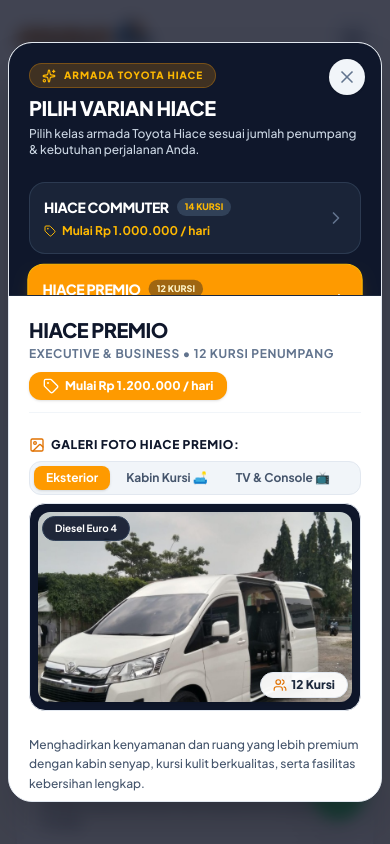
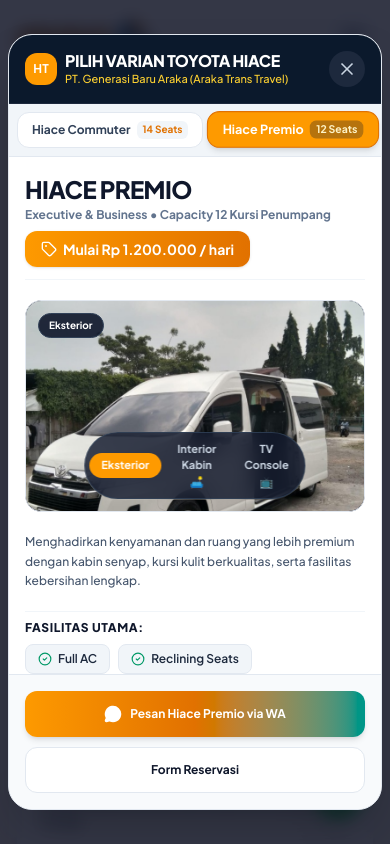
Before and after one commit to Reggyzul/PT.-GENERASI-BARU-ARAKA, a React (Vite) app: page / in a window 390 px wide. Both pictures are taken after a click on the button "PILIH VARIAN HIACE (4 VARIAN)". Shown: the part 1869-2713 px from the top of the page. Built offline with nearby package versions, Linux system fonts and the light colour scheme; a web font is replaced by a local one.

Commit message:
Simplify Hiace popup modal layout for mobile and desktop simplicity

```diff
--- a/src/components/HiaceModal.tsx
+++ b/src/components/HiaceModal.tsx
@@ -2,7 +2,7 @@
 import { Car } from '../types';
 import { HIACE_VARIANTS } from '../data/cars';
 import { motion, AnimatePresence } from 'motion/react';
-import { X, CheckCircle2, MessageCircle, Sparkles, Users, ShieldCheck, ArrowRight, ChevronRight, Tag, Info, AlertCircle, Clock, Check, FileText, Image as ImageIcon } from 'lucide-react';
+import { X, CheckCircle2, MessageCircle, Sparkles, Users, ShieldCheck, Tag, Info, AlertCircle, Clock, Check, FileText, Image as ImageIcon, ChevronRight } from 'lucide-react';
 
 interface HiaceModalProps {
   isOpen: boolean;
@@ -11,7 +11,7 @@
 }
 
 export default function HiaceModal({ isOpen, onClose, onSelectVariantToBook }: HiaceModalProps) {
-  const [selectedVariant, setSelectedVariant] = useState<Car>(HIACE_VARIANTS[1]); // Default Premio or Commuter
+  const [selectedVariant, setSelectedVariant] = useState<Car>(HIACE_VARIANTS[1]); // Default Premio
   const [activePhotoTab, setActivePhotoTab] = useState<'exterior' | 'interior' | 'luxury_tv'>('exterior');
 
   if (!isOpen) return null;
@@ -30,7 +30,6 @@
     'Alat Kebersihan Disinfektan'
   ];
 
-  // Image resolver
   const getDisplayedImage = () => {
     if (activePhotoTab === 'luxury_tv') {
       return '/hiace_premio_luxury_interior.jpg';
@@ -41,63 +40,56 @@
     return selectedVariant.image;
   };
 
-  const getDisplayedBadgeText = () => {
-    if (activePhotoTab === 'luxury_tv') return 'TV Monitor, Wooden Console & Ambient Lighting';
-    if (activePhotoTab === 'interior') return 'Kabin Interior Soft Leather Clean & Steril';
-    return selectedVariant.fuel;
-  };
-
   const isPremioOrLuxury = selectedVariant.id === 'hiace-premio' || selectedVariant.id === 'hiace-premio-luxury';
 
   return (
     <AnimatePresence>
       <div className="fixed inset-0 z-50 flex items-center justify-center p-2 sm:p-4 overflow-y-auto">
-        {/* Backdrop overlay */}
+        {/* Backdrop */}
         <motion.div
           initial={{ opacity: 0 }}
           animate={{ opacity: 1 }}
           exit={{ opacity: 0 }}
           onClick={onClose}
-          className="fixed inset-0 bg-slate-950/75 backdrop-blur-sm"
+          className="fixed inset-0 bg-slate-950/80 backdrop-blur-sm"
           id="hiace-modal-backdrop"
         />
 
-        {/* Modal Panel Container */}
+        {/* Simplified Modal Panel */}
         <motion.div
-          initial={{ opacity: 0, scale: 0.95, y: 20 }}
+          initial={{ opacity: 0, scale: 0.95, y: 15 }}
           animate={{ opacity: 1, scale: 1, y: 0 }}
-          exit={{ opacity: 0, scale: 0.95, y: 20 }}
-          className="bg-white rounded-3xl w-full max-w-5xl shadow-2xl relative overflow-hidden grid grid-cols-1 lg:grid-cols-12 z-10 my-auto border border-slate-200 max-h-[90vh]"
+          exit={{ opacity: 0, scale: 0.95, y: 15 }}
+          className="bg-white rounded-3xl w-full max-w-3xl shadow-2xl relative overflow-hidden flex flex-col z-10 my-auto border border-slate-200 max-h-[92vh]"
           id="hiace-modal-panel"
         >
-          {/* Close Button */}
+          {/* Top Header Bar */}
+          <div className="bg-[#0b192c] text-white p-4 sm:p-5 flex items-center justify-between border-b border-slate-800 shrink-0">
+            <div className="flex items-center gap-2">
+              <div className="w-8 h-8 rounded-xl bg-amber-500 flex items-center justify-center text-white font-bold text-xs">
+                HT
+              </div>
+              <div>
+                <h3 className="font-display font-black text-base sm:text-lg text-white uppercase tracking-tight leading-tight">
+                  PILIH VARIAN TOYOTA HIACE
+                </h3>
+                <p className="font-sans text-[11px] text-amber-300 font-medium">
+                  PT. Generasi Baru Araka (Araka Trans Travel)
+                </p>
+              </div>
+            </div>
+
             <button
               onClick={onClose}
-            className="absolute top-4 right-4 p-2 rounded-full bg-slate-100 hover:bg-slate-200 text-slate-500 hover:text-slate-900 transition-colors cursor-pointer z-30 shadow-sm"
+              className="p-2 rounded-full bg-slate-800 hover:bg-slate-700 text-slate-300 hover:text-white transition-colors cursor-pointer"
               id="close-hiace-modal"
             >
               <X className="w-5 h-5" />
             </button>
-
-          {/* LEFT COLUMN: VARIANT SELECTION TABS */}
-          <div className="lg:col-span-5 bg-slate-900 text-white p-5 sm:p-7 flex flex-col justify-between text-left relative overflow-y-auto border-b lg:border-b-0 lg:border-r border-slate-800 max-h-[30vh] lg:max-h-full">
-            <div className="space-y-5 relative z-10">
-
-              <div>
-                <div className="inline-flex items-center gap-2 px-3 py-1 rounded-full bg-amber-500/20 border border-amber-500/30 text-amber-400 text-[10px] font-extrabold uppercase tracking-widest mb-1.5">
-                  <Sparkles className="w-3.5 h-3.5 text-amber-400" />
-                  <span>ARMADA TOYOTA HIACE</span>
-                </div>
-                <h3 className="font-display font-black text-xl sm:text-2xl text-white uppercase tracking-tight">
-                  Pilih Varian Hiace
-                </h3>
-                <p className="font-sans text-xs text-slate-300 font-medium mt-1">
-                  Pilih kelas armada Toyota Hiace sesuai jumlah penumpang & kebutuhan perjalanan Anda.
-                </p>
           </div>
 
-              {/* 4 Variant Selector Cards */}
-              <div className="space-y-2.5 pt-1">
+          {/* HORIZONTAL PILL TABS FOR QUICK VARIANT SELECTION */}
+          <div className="bg-slate-100 p-2 border-b border-slate-200 overflow-x-auto scrollbar-none flex items-center gap-2 shrink-0">
             {HIACE_VARIANTS.map((variant) => {
               const isSelected = selectedVariant.id === variant.id;
               return (
@@ -107,85 +99,64 @@
                     setSelectedVariant(variant);
                     setActivePhotoTab('exterior');
                   }}
-                      className={`w-full p-3.5 rounded-2xl text-left transition-all duration-200 cursor-pointer flex items-center justify-between border ${
+                  className={`px-3.5 py-2 rounded-xl text-xs font-bold transition-all whitespace-nowrap cursor-pointer flex items-center gap-1.5 border shrink-0 ${
                     isSelected
-                          ? 'bg-amber-500 text-white border-amber-400 shadow-lg shadow-amber-500/20 scale-[1.01]'
-                          : 'bg-slate-800/80 hover:bg-slate-800 text-slate-200 border-slate-700/80'
+                      ? 'bg-amber-500 text-white border-amber-600 shadow-md scale-105'
+                      : 'bg-white text-slate-700 hover:bg-slate-50 border-slate-200'
                   }`}
                 >
-                      <div className="space-y-1 pr-2">
-                        <div className="flex items-center gap-2 flex-wrap">
-                          <span className="font-display font-black text-sm uppercase tracking-tight text-white">
-                            {variant.name}
+                  <span>{variant.name}</span>
+                  <span className={`text-[10px] px-1.5 py-0.5 rounded-md ${
+                    isSelected ? 'bg-slate-900/30 text-amber-100' : 'bg-slate-100 text-amber-600'
+                  }`}>
+                    {variant.seats} Seats
                   </span>
-                          <span className={`text-[9px] font-extrabold px-2 py-0.5 rounded-full uppercase ${
-                            isSelected ? 'bg-slate-900/40 text-amber-100' : 'bg-slate-700 text-amber-400'
-                          }`}>
-                            {variant.seats} Kursi
-                          </span>
-                        </div>
-
-                        <div className="flex items-center gap-1.5 pt-0.5">
-                          <Tag className={`w-3 h-3 ${isSelected ? 'text-amber-100' : 'text-amber-400'}`} />
-                          <span className={`text-xs font-bold ${isSelected ? 'text-white' : 'text-amber-400'}`}>
-                            {variant.priceDisplay}
-                          </span>
-                        </div>
-                      </div>
-
-                      <ChevronRight className={`w-5 h-5 shrink-0 transition-transform ${isSelected ? 'translate-x-1 text-white' : 'text-slate-500'}`} />
                 </button>
               );
             })}
           </div>
 
+          {/* MAIN SCROLLABLE CONTENT BODY */}
+          <div className="p-4 sm:p-6 overflow-y-auto space-y-5 text-left">
+
+            {/* Title & Price Box */}
+            <div className="flex flex-col sm:flex-row sm:items-center justify-between gap-2 border-b border-slate-100 pb-3">
+              <div>
+                <h4 className="font-display font-black text-2xl text-slate-900 uppercase tracking-tight">
+                  {selectedVariant.name}
+                </h4>
+                <p className="text-xs font-bold text-slate-500 mt-0.5">
+                  {selectedVariant.category} • Capacity {selectedVariant.seats} Kursi Penumpang
+                </p>
               </div>
 
-            <div className="pt-4 border-t border-slate-800 mt-4 text-[11px] text-slate-400 font-medium flex items-center gap-2">
-              <ShieldCheck className="w-4 h-4 text-teal-400 shrink-0" />
-              <span>PT. Generasi Baru Araka (Araka Trans Travel)</span>
-            </div>
-          </div>
-
-          {/* RIGHT COLUMN: SELECTED VARIANT DETAILS & PHOTOS */}
-          <div className="lg:col-span-7 p-5 sm:p-7 bg-white text-left flex flex-col justify-between overflow-y-auto max-h-[60vh] lg:max-h-[85vh]">
-            <div className="space-y-6">
-
-              {/* Variant Title & Price Banner */}
-              <div className="border-b border-slate-100 pb-3">
-                <div className="flex flex-col sm:flex-row sm:items-center justify-between gap-2.5">
-                  <div>
-                    <h4 className="font-display font-black text-xl sm:text-2xl text-slate-900 uppercase tracking-tight">
-                      {selectedVariant.name}
-                    </h4>
-                    <span className="text-xs font-bold text-slate-500 uppercase tracking-wider block mt-0.5">
-                      {selectedVariant.category} • {selectedVariant.seats} Kursi Penumpang
-                    </span>
-                  </div>
-
-                  <div className="bg-amber-500 text-white font-sans font-extrabold text-xs sm:text-sm px-3.5 py-1.5 rounded-xl shadow-sm shrink-0 flex items-center gap-1.5 w-fit">
+              <div className="bg-gradient-to-r from-amber-500 to-amber-600 text-white font-bold text-sm px-4 py-2 rounded-xl shadow-sm w-fit shrink-0 flex items-center gap-1.5">
                 <Tag className="w-4 h-4" />
                 <span>{selectedVariant.priceDisplay}</span>
               </div>
             </div>
+
+            {/* Photo Showcase with Simple Switcher */}
+            <div className="space-y-2">
+              <div className="relative rounded-2xl overflow-hidden bg-slate-950 aspect-[16/10] sm:aspect-[16/9] flex items-center justify-center border border-slate-200">
+                <img
+                  src={getDisplayedImage()}
+                  alt={`${selectedVariant.name} ${activePhotoTab}`}
+                  className="w-full h-full object-cover sm:object-contain drop-shadow-md transition-all duration-300"
+                />
+
+                <div className="absolute top-3 left-3 bg-slate-900/90 text-white text-[10px] font-bold px-2.5 py-1 rounded-full border border-slate-700">
+                  {activePhotoTab === 'luxury_tv' ? 'TV & Console' : activePhotoTab === 'interior' ? 'Kabin Interior' : 'Eksterior'}
                 </div>
 
-              {/* PHOTO SHOWCASE WITH MULTI-TAB TOGGLE (EXTERIOR, KABIN, TV CONSOLE) */}
-              <div className="space-y-2">
-                <div className="flex flex-col sm:flex-row sm:items-center justify-between gap-2">
-                  <span className="text-xs font-extrabold uppercase tracking-wider text-slate-900 flex items-center gap-1.5">
-                    <ImageIcon className="w-4 h-4 text-amber-600" />
-                    <span>Galeri Foto {selectedVariant.name}:</span>
-                  </span>
-
-                  {/* Photo Switcher Buttons */}
-                  <div className="flex items-center gap-1 bg-slate-100 p-1 rounded-xl border border-slate-200 flex-wrap">
+                {/* Photo Selector Pills overlay */}
+                <div className="absolute bottom-3 left-1/2 -translate-x-1/2 bg-slate-900/80 backdrop-blur-md p-1 rounded-full border border-slate-700/80 flex items-center gap-1">
                   <button
                     onClick={() => setActivePhotoTab('exterior')}
-                      className={`px-3 py-1 rounded-lg text-xs font-bold transition-all cursor-pointer ${
+                    className={`px-3 py-1 rounded-full text-[11px] font-bold transition-all cursor-pointer ${
                       activePhotoTab === 'exterior'
-                          ? 'bg-amber-500 text-white shadow-sm'
-                          : 'text-slate-600 hover:text-slate-900'
+                        ? 'bg-amber-500 text-white'
+                        : 'text-slate-300 hover:text-white'
                     }`}
                   >
                     Eksterior
@@ -193,98 +164,74 @@
 
                   <button
                     onClick={() => setActivePhotoTab('interior')}
-                      className={`px-3 py-1 rounded-lg text-xs font-bold transition-all cursor-pointer ${
+                    className={`px-3 py-1 rounded-full text-[11px] font-bold transition-all cursor-pointer ${
                       activePhotoTab === 'interior'
-                          ? 'bg-amber-500 text-white shadow-sm'
-                          : 'text-slate-600 hover:text-slate-900'
+                        ? 'bg-amber-500 text-white'
+                        : 'text-slate-300 hover:text-white'
                     }`}
                   >
-                      Kabin Kursi 🛋️
+                    Interior Kabin 🛋️
                   </button>
 
                   {isPremioOrLuxury && (
                     <button
                       onClick={() => setActivePhotoTab('luxury_tv')}
-                        className={`px-3 py-1 rounded-lg text-xs font-bold transition-all cursor-pointer ${
+                      className={`px-3 py-1 rounded-full text-[11px] font-bold transition-all cursor-pointer ${
                         activePhotoTab === 'luxury_tv'
-                            ? 'bg-amber-500 text-white shadow-sm'
-                            : 'text-slate-600 hover:text-slate-900'
+                          ? 'bg-amber-500 text-white'
+                          : 'text-slate-300 hover:text-white'
                       }`}
                     >
-                        TV & Console 📺
+                      TV Console 📺
                     </button>
                   )}
-                  </div>
-                </div>
-
-                {/* Displayed Image Container */}
-                <div className="relative rounded-2xl overflow-hidden bg-slate-900 border border-slate-200 aspect-[16/10] sm:aspect-[16/9] p-2 flex items-center justify-center group">
-                  <img
-                    src={getDisplayedImage()}
-                    alt={`${selectedVariant.name} ${activePhotoTab}`}
-                    className="w-full h-full object-cover sm:object-contain rounded-xl drop-shadow-md transition-all duration-300"
-                  />
-                  <div className="absolute top-3 left-3 bg-slate-900/90 text-white font-sans text-[10px] sm:text-xs font-bold px-3 py-1 rounded-full border border-slate-700 max-w-[85%] truncate">
-                    {getDisplayedBadgeText()}
-                  </div>
-                  <div className="absolute bottom-3 right-3 bg-white/95 text-slate-800 font-sans text-xs font-extrabold px-3 py-1 rounded-full border border-slate-200 shadow-sm flex items-center gap-1">
-                    <Users className="w-3.5 h-3.5 text-amber-600" />
-                    <span>{selectedVariant.seats} Kursi</span>
                 </div>
               </div>
             </div>
 
             {/* Description */}
-              <p className="font-sans text-xs sm:text-sm text-slate-600 leading-relaxed font-medium">
+            <p className="text-xs sm:text-sm text-slate-600 leading-relaxed font-medium">
               {selectedVariant.description}
             </p>
 
-              {/* FASILITAS SECTION */}
-              <div className="space-y-2.5 pt-2 border-t border-slate-100">
+            {/* Fasilitas Chips */}
+            <div className="space-y-2 pt-2 border-t border-slate-100">
               <span className="text-xs font-extrabold uppercase tracking-wider text-slate-900 block">
                 Fasilitas Utama:
               </span>
-                <div className="grid grid-cols-1 sm:grid-cols-2 gap-2">
+              <div className="flex flex-wrap gap-2">
                 {facilitiesList.map((item, idx) => (
-                    <div key={idx} className="flex items-center gap-2 text-xs font-semibold text-slate-800 bg-slate-50 p-2.5 rounded-xl border border-slate-200/80">
-                      <CheckCircle2 className="w-4 h-4 text-emerald-600 shrink-0" />
+                  <div key={idx} className="flex items-center gap-1.5 text-xs font-semibold text-slate-800 bg-slate-100 px-3 py-1.5 rounded-lg border border-slate-200">
+                    <CheckCircle2 className="w-3.5 h-3.5 text-emerald-600 shrink-0" />
                     <span>{item}</span>
                   </div>
                 ))}
               </div>
             </div>
 
-              {/* KETENTUAN SEWA SECTION */}
-              <div className="space-y-3 pt-2 border-t border-slate-100">
-                <div className="flex items-center gap-2">
-                  <FileText className="w-4 h-4 text-amber-600" />
+            {/* Simple Ketentuan Sewa */}
+            <div className="space-y-2 pt-2 border-t border-slate-100">
               <span className="text-xs font-extrabold uppercase tracking-wider text-slate-900 block">
                 Ketentuan Sewa:
               </span>
-                </div>
-
-                <div className="bg-amber-50/70 border border-amber-200/90 rounded-2xl p-4 space-y-2 text-xs text-slate-800 font-medium">
+              <div className="bg-amber-50 border border-amber-200/90 rounded-xl p-3.5 space-y-1.5 text-xs text-slate-800 font-medium">
                 <div className="flex items-start gap-2 text-emerald-800 font-semibold">
                   <Check className="w-4 h-4 text-emerald-600 shrink-0 mt-0.5" />
-                    <span><strong>1. Sudah Termasuk:</strong> Mobil, Supir, dan BBM.</span>
+                  <span><strong>1. Termasuk:</strong> Mobil, Supir, dan BBM.</span>
                 </div>
-
-                  <div className="flex items-start gap-2 text-slate-700">
+                <div className="flex items-start gap-2">
                   <AlertCircle className="w-4 h-4 text-amber-600 shrink-0 mt-0.5" />
-                    <span><strong>2. Belum Termasuk:</strong> Tol, Parkir, Penyebrangan Ferry, Makan Driver, Penginapan Driver, dan Tip Driver.</span>
+                  <span><strong>2. Belum Termasuk:</strong> Tol, Parkir, Penyebrangan Ferry, Makan Driver, Penginapan Driver, Tip Driver.</span>
                 </div>
-
-                  <div className="flex items-start gap-2 text-slate-700">
+                <div className="flex items-start gap-2">
                   <Clock className="w-4 h-4 text-amber-600 shrink-0 mt-0.5" />
-                    <span><strong>3. Jam Operasional:</strong> Jangka waktu sewa dari Pukul 05:00 s/d 23:00 WIB.</span>
+                  <span><strong>3. Jam Sewa:</strong> Pukul 05:00 s/d 23:00 WIB.</span>
                 </div>
-
-                  <div className="flex items-start gap-2 text-slate-700">
+                <div className="flex items-start gap-2">
                   <Info className="w-4 h-4 text-amber-600 shrink-0 mt-0.5" />
-                    <span><strong>4. Overtime:</strong> Penjemputan sebelum 05:00 atau finish di atas 23:00 dikenakan overtime <strong>Rp 150.000 / jam</strong>.</span>
+                  <span><strong>4. Overtime:</strong> Penjemputan &lt; 05:00 / finish &gt; 23:00 (+Rp 150.000/jam).</span>
                 </div>
-
-                  <div className="flex items-start gap-2 text-slate-700 pt-1 border-t border-amber-200/60">
+                <div className="flex items-start gap-2 pt-1 border-t border-amber-200/60">
                   <Sparkles className="w-4 h-4 text-amber-600 shrink-0 mt-0.5" />
                   <span><strong>5. Informasi & Pemesanan:</strong> Hubungi WhatsApp resmi PT. Generasi Baru Araka.</span>
                 </div>
@@ -293,11 +240,11 @@
 
           </div>
 
-            {/* Bottom Actions */}
-            <div className="pt-5 mt-6 border-t border-slate-200 flex flex-col sm:flex-row items-center gap-3">
+          {/* Sticky Bottom Actions */}
+          <div className="p-4 bg-slate-50 border-t border-slate-200 shrink-0 flex flex-col sm:flex-row items-center gap-2.5">
             <button
               onClick={() => handleWhatsAppBooking(selectedVariant.name, selectedVariant.priceDisplay)}
-                className="flex-1 w-full bg-gradient-to-r from-amber-500 via-amber-600 to-teal-600 hover:from-amber-600 hover:to-teal-700 text-white font-sans font-bold text-xs sm:text-sm py-3.5 px-5 rounded-xl shadow-md hover:shadow-lg transition-all cursor-pointer flex items-center justify-center gap-2 active:scale-95"
+              className="w-full sm:flex-1 bg-gradient-to-r from-amber-500 via-amber-600 to-teal-600 hover:from-amber-600 hover:to-teal-700 text-white font-bold text-xs sm:text-sm py-3.5 px-4 rounded-xl shadow-md hover:shadow-lg transition-all cursor-pointer flex items-center justify-center gap-2 active:scale-95"
             >
               <MessageCircle className="w-4.5 h-4.5 fill-current shrink-0" />
               <span>Pesan {selectedVariant.name} via WA</span>
@@ -308,12 +255,10 @@
                 onClose();
                 onSelectVariantToBook(selectedVariant);
               }}
-                className="w-full sm:w-auto bg-slate-100 hover:bg-slate-200 text-slate-900 font-sans font-bold text-xs sm:text-sm py-3.5 px-6 rounded-xl border border-slate-200 transition-all cursor-pointer whitespace-nowrap"
+              className="w-full sm:w-auto bg-white hover:bg-slate-100 text-slate-900 font-bold text-xs sm:text-sm py-3.5 px-5 rounded-xl border border-slate-200 transition-all cursor-pointer whitespace-nowrap"
             >
-                Form Reservasi Lengkap
+              Form Reservasi
             </button>
-            </div>
-
           </div>
 
         </motion.div>
```
Lines whose indentation alone changed are shown as unchanged.
